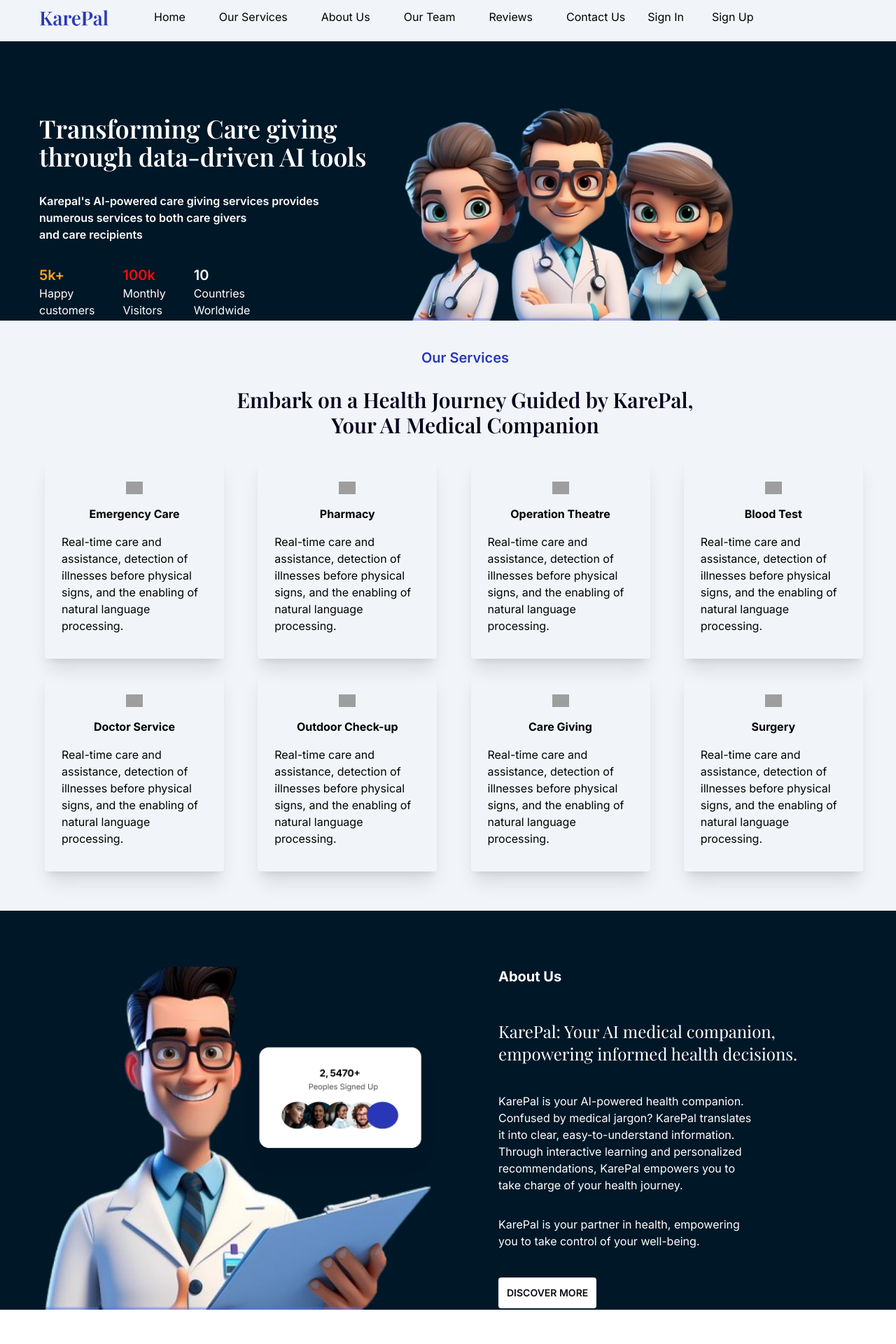
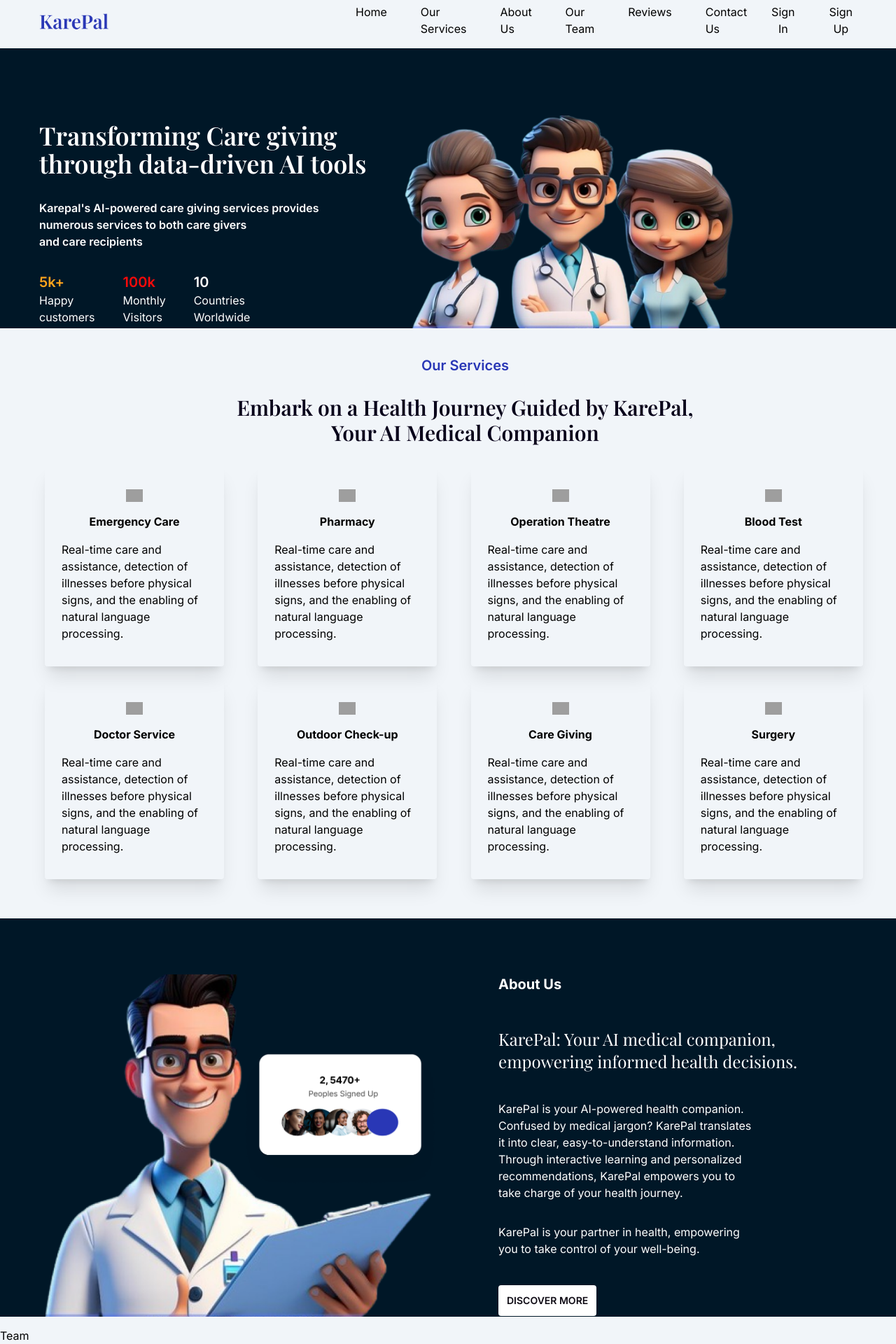
Before and after one commit to ChiefLopes/KarePal, a Next.js app: page / in a window 1280 px wide. Shown: the part 11-1931 px from the top of the page at 70% size. Before the commit the page ends 1897 px from the top, so only its background shows below. Built offline with nearby package versions, Linux system fonts and the light colour scheme; grey boxes are pictures that could not be loaded; a web font is replaced by a local one.

Commit message:
finished with the about page and unto the team page

```diff
--- a/app/components/navbar.tsx
+++ b/app/components/navbar.tsx
@@ -8,7 +8,7 @@ const Navbar = () => {
   return (
     <div className="flex items-center py-4 mx-10 lg:mx-14">
       <Image src={Karepal} alt="logo" width={100} height={50} priority />
-      <div className="hidden lg:flex space-x-12 ml-[4rem]">
+      <div className="hidden lg:flex space-x-12 ml-[22rem]">
         {NAV_LINKS.map((link) => (
           <Link key={link.href} href={link.href} className="">
             <p className="flex">{link.label}</p>
--- a/app/page.tsx
+++ b/app/page.tsx
@@ -3,6 +3,7 @@ import Navbar from "./components/navbar";
 import Hero from "./pages/home";
 import Services from "./pages/services";
 import About from "./pages/about"
+import Team from "./pages/team";
 
 export default function Home() {
   return (
@@ -11,6 +12,7 @@ export default function Home() {
       <Hero />
       <Services />
       <About />
+      <Team />
     </div>
   );
 }
--- a/app/pages/team.tsx
+++ b/app/pages/team.tsx
@@ -0,0 +1,9 @@
+import React from 'react'
+
+const Team = () => {
+  return (
+    <div>Team</div>
+  )
+}
+
+export default Team
```
